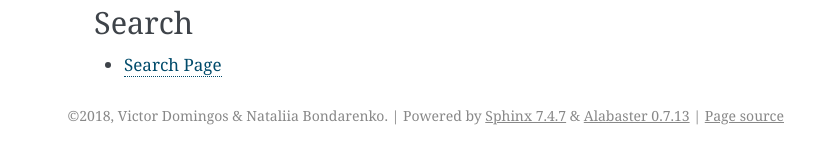
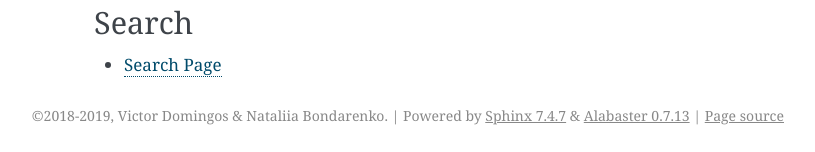
Before and after one commit to victordomingos/Count-files, a Sphinx documentation site: the page built from docs/source/index.rst, in a window 1280 px wide. Shown: the part 1944-2096 px from the top of the page, without its empty margins (326-1141 px from the left). Built offline with Sphinx 7.4.7, drawn with Linux system fonts in a browser that asks for light colours.

Commit message:
updated copyright year

```diff
--- a/docs/source/conf.py
+++ b/docs/source/conf.py
@@ -20,7 +20,7 @@
 # -- Project information -----------------------------------------------------
 
 project = 'Count Files'
-copyright = '2018, Victor Domingos & Nataliia Bondarenko'
+copyright = '2018-2019, Victor Domingos & Nataliia Bondarenko'
 author = 'Victor Domingos & Nataliia Bondarenko'
 
 # The short X.Y version
```
